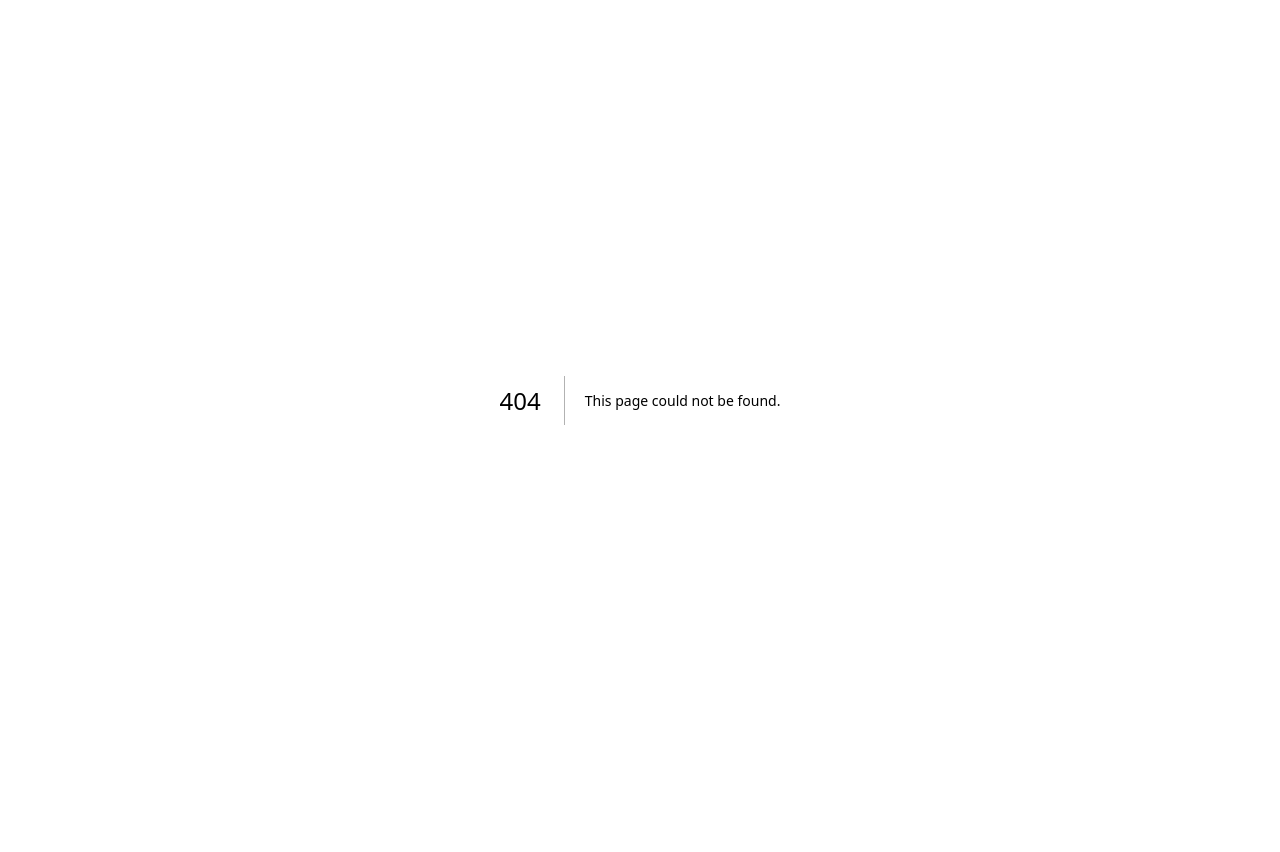
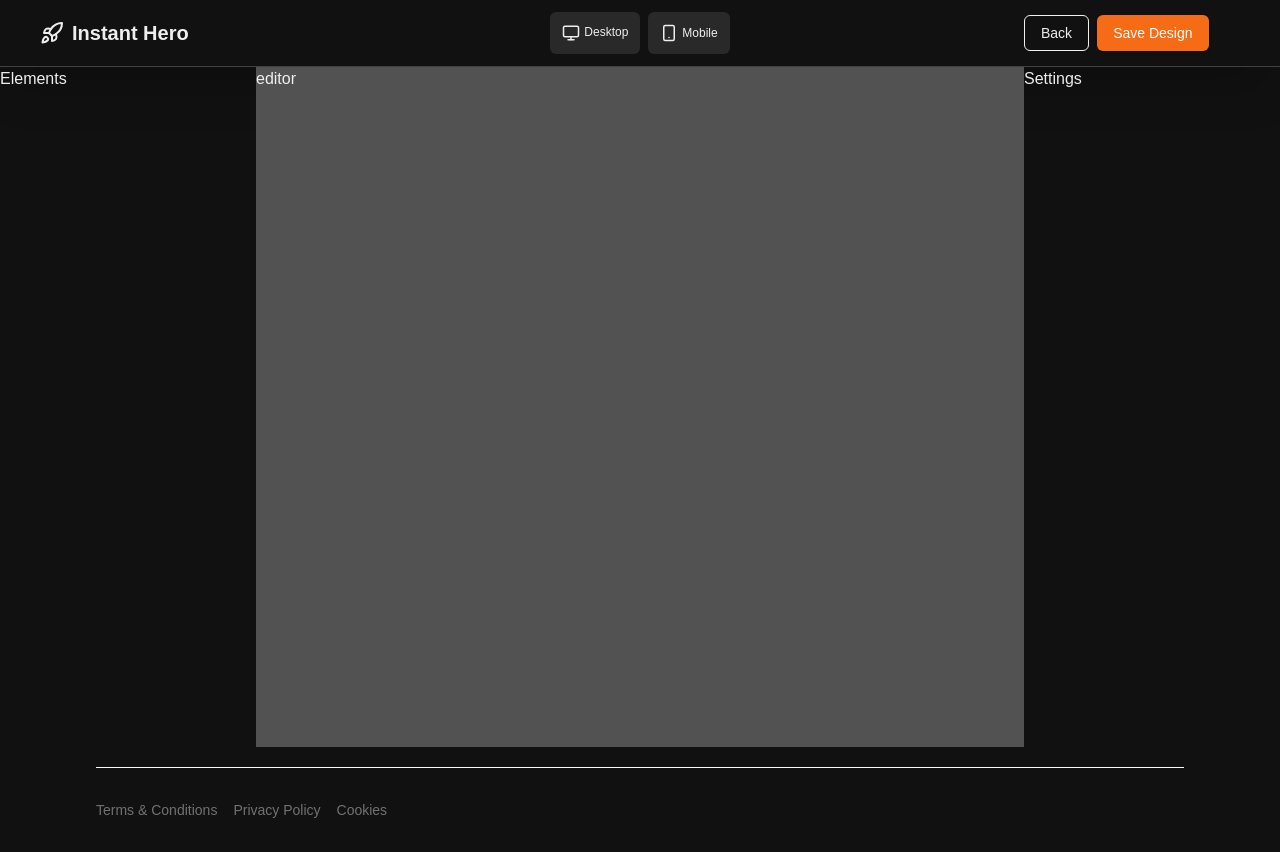
Before and after one commit to dakShh/instant-hero, a Next.js app: page /editor/123 in a window 1280 px wide. Before the commit this address had no page. Before the commit the page ends 800 px from the top, so only its background shows below. Built offline with nearby package versions, Linux system fonts and the light colour scheme; no server answers; sample sign-in values are in the browser's storage.

Commit message:
editor layout completed

```diff
--- a/src/app/designs/page.tsx
+++ b/src/app/designs/page.tsx
@@ -8,6 +8,7 @@ import Header from '@/components/custom/Header'
 
 import { Plus } from 'lucide-react'
 import Footer from '@/components/custom/Footer'
+import Link from 'next/link'
 
 export default function Dashboard() {
   const { status } = useSession()
@@ -20,22 +21,37 @@ export default function Dashboard() {
     }
   }, [status, router])
 
-  if (status === 'loading') return <p className={cn('h-screen w-screen grid place-items-center')}>Loading...</p>
+  if (status === 'loading')
+    return (
+      <p className={cn('h-screen w-screen grid place-items-center')}>
+        Loading...
+      </p>
+    )
 
   return (
     <div className={cn('overflow-hidden relative')}>
       <Header />
       {/* Gradients */}
-      <div aria-hidden='true' className='absolute -top-[27rem] start-1/2 flex -translate-x-1/2 transform'>
+      <div
+        aria-hidden='true'
+        className='absolute -top-[27rem] start-1/2 flex -translate-x-1/2 transform'
+      >
         <div className='h-[44rem] w-[25rem] -translate-x-[10rem] rotate-[-60deg] transform bg-gradient-to-r from-background/50 to-background blur-3xl' />
         <div className='h-[50rem] w-[90rem] origin-top-left -translate-x-[15rem] -rotate-12 rounded-full bg-gradient-to-tl from-primary/20 via-primary/90 to-primary/20 blur-3xl' />
       </div>
       {/* End Gradients */}
-      <div className={cn('z-50 relative min-h-[25vh]', 'container max-w-6xl mx-auto', 'px-10 my-20')}>
+      <div
+        className={cn(
+          'z-50 relative min-h-[55vh]',
+          'container max-w-6xl mx-auto',
+          'px-10 my-20'
+        )}
+      >
         <div className={cn('text-3xl font-extrabold')}>Designs</div>
 
         {/* TODO: make this into a card */}
         <div className='mt-5'>
+          <Link href={'/editor/123'}>
             <div
               className={cn(
                 'bg-white/20 w-[320px] h-[150px] rounded-md grid place-items-center',
@@ -44,6 +60,7 @@ export default function Dashboard() {
             >
               <Plus className='text-neutral-900' />
             </div>
+          </Link>
         </div>
       </div>
       <Footer />
--- /dev/null
+++ b/src/app/editor/[designId]/page.tsx
@@ -0,0 +1,40 @@
+'use client'
+// Core
+import { useSession } from 'next-auth/react'
+import { useRouter } from 'next/navigation'
+import { useEffect } from 'react'
+
+// Utility
+import { cn } from '@/lib/utils'
+import EditorHeader from '@/components/editor/editorHeader'
+import Footer from '@/components/custom/Footer'
+
+export default function Editor() {
+  const { status } = useSession()
+  const router = useRouter()
+
+  useEffect(() => {
+    if (status === 'unauthenticated') {
+      router.push('/') // Redirect if not logged in
+    }
+  }, [status, router])
+
+  if (status === 'loading')
+    return (
+      <p className={cn('h-screen w-screen grid place-items-center')}>
+        Loading...
+      </p>
+    )
+
+  return (
+    <div className={cn('container mx-auto', 'relative ')}>
+      <EditorHeader />
+      <div className={cn('grid grid-cols-5', 'h-[85vh]')}>
+        <div>Elements</div>
+        <div className={cn('col-span-3', 'bg-neutral-600')}>editor</div>
+        <div>Settings</div>
+      </div>
+      <Footer />
+    </div>
+  )
+}
--- a/src/components/custom/Footer.tsx
+++ b/src/components/custom/Footer.tsx
@@ -1,8 +1,8 @@
 export default function Footer() {
   return (
     <footer className=''>
-      <div className='mx-auto max-w-6xl w-full px-4 pt-16 pb-8 sm:px-6 lg:px-8 lg:pt-24'>
-        <div className='mt-16 border-t border-neutral-50 pt-8 sm:flex sm:items-center sm:justify-between lg:mt-24'>
+      <div className='mx-auto max-w-6xl w-full px-4 pb-8 sm:px-6 lg:px-8'>
+        <div className='mt-5 border-t border-neutral-50 pt-8 sm:flex sm:items-center sm:justify-between '>
           <ul className='flex flex-wrap text-white justify-center gap-4 text-sm lg:justify-end'>
             <li>
               <a href='#' className='opacity-40 transition hover:opacity-75'>
--- /dev/null
+++ b/src/components/editor/editorHeader.tsx
@@ -0,0 +1,46 @@
+// Utils
+import { cn } from '@/lib/utils'
+
+// Icons
+import { Monitor, Rocket, Smartphone } from 'lucide-react'
+
+// Components
+import { Button } from '../ui/button'
+import Link from 'next/link'
+
+export default function EditorHeader() {
+  return (
+    <div
+      className={cn(
+        'py-3 border-b border-white/20 shadow-2xl',
+        'grid grid-cols-5',
+        ''
+      )}
+    >
+      <div
+        className={cn(
+          'font-extrabold text-xl',
+          'flex items-center gap-x-2',
+          'px-10'
+        )}
+      >
+        <Rocket />
+        Instant Hero
+      </div>
+      <div className={cn('col-span-3', 'flex gap-x-2  justify-center')}>
+        <span className='cursor-pointer flex text-xs gap-x-1 bg-white/10 hover:bg-white/20 duration-500 p-3 rounded-md'>
+          <Monitor className='' size={'18'} /> Desktop
+        </span>
+        <span className='cursor-pointer flex items-center text-xs gap-x-1 bg-white/10 hover:bg-white/20 duration-500 p-3 rounded-md'>
+          <Smartphone className='' size={'18'} /> Mobile
+        </span>
+      </div>
+      <div className='gap-x-2 flex items-center'>
+        <Link href='/'>
+          <Button variant={'outline'}>Back</Button>
+        </Link>
+        <Button>Save Design</Button>
+      </div>
+    </div>
+  )
+}
```
Also changed, not shown: src/providers.tsx (+6 -2 lines), .prettierrc.json. Lines whose indentation alone changed are shown as unchanged.
